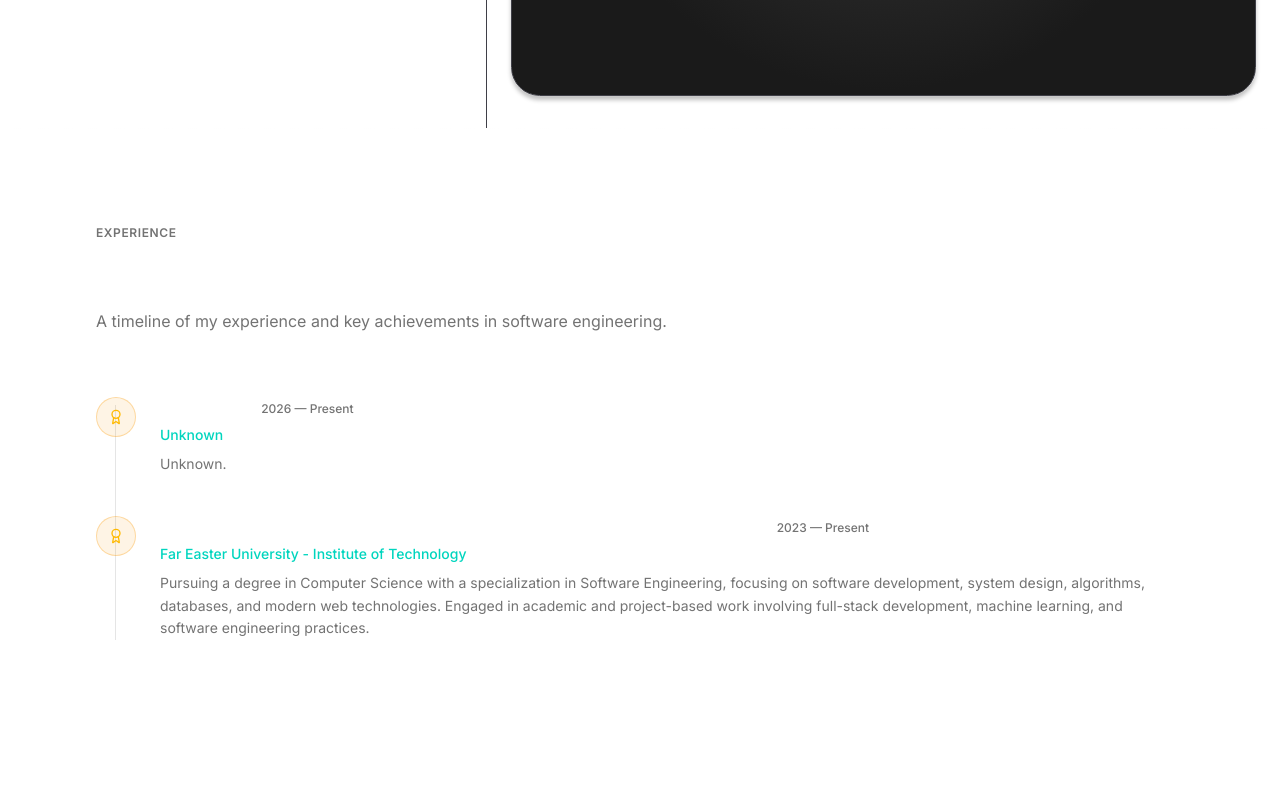
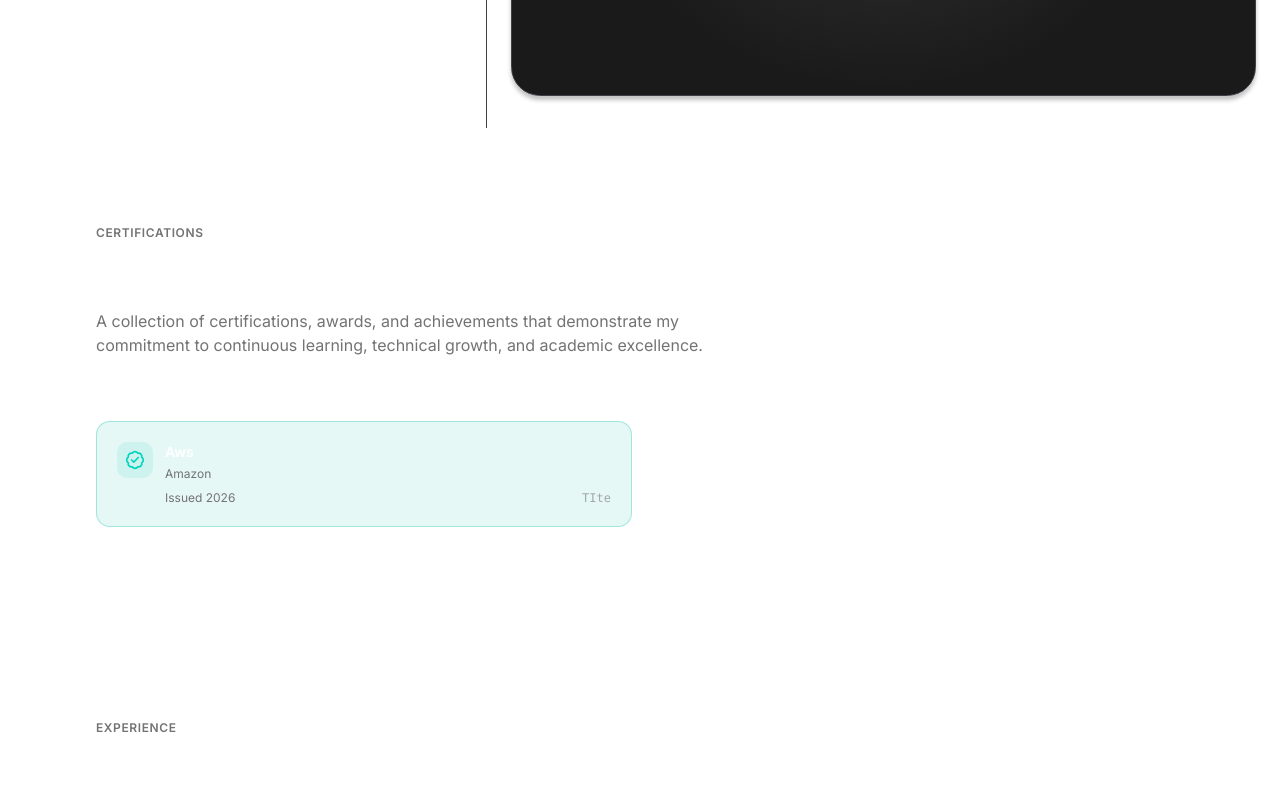
Before and after one commit to ieqisg/Portfolio, a Next.js app: page / in a window 1280 px wide. Shown: the part 1060-1860 px from the top of the page. Built offline with nearby package versions, Linux system fonts and the light colour scheme.

Commit message:
Added: Structure for Certifications

```diff
--- /dev/null
+++ b/app/pages/Certifications.tsx
@@ -0,0 +1,48 @@
+"use client"
+import AnimatedSection from "@/components/AnimatedContent"
+import { CertificationsData } from "@/datas/CertificationsData"
+import { BadgeCheck } from "lucide-react"
+
+export default function Certifications() {
+  return (
+    <section id="contact" className="py-24 px-6 lg:px-16 xl:px-24">
+      <div className="max-w-6xl mx-auto">
+        {/* Experience Timeline */}
+        <AnimatedSection>
+          <div className="mb-16">
+            <h2 className="text-xs font-semibold uppercase tracking-wider text-muted-foreground mb-3">
+              Certifications
+            </h2>
+            <h3 className="text-3xl lg:text-4xl font-bold text-white mb-4">
+              Credentials & Awards
+            </h3>
+            <p className="text-muted-foreground max-w-2xl">
+              A collection of certifications, awards, and achievements that demonstrate my commitment to continuous learning, technical growth, and academic excellence.
+            </p>
+          </div>
+        </AnimatedSection>
+        <div className="grid grid-cols-1 md:grid-cols-2 gap-4">
+          {CertificationsData.map((cert, index) => (
+            <AnimatedSection key={cert.name} delay={index * 100}>
+              <div className={`p-5 rounded-xl border ${cert.color} transition-all duration-300 hover:scale-[1.02]`}>
+                <div className="flex items-start gap-3">
+                  <div className={`p-2 rounded-lg ${cert.color}`}>
+                    <BadgeCheck className="w-5 h-5" />
+                  </div>
+                  <div className="flex-1">
+                    <h4 className="text-sm font-semibold text-white mb-1">{cert.name}</h4>
+                    <p className="text-xs text-muted-foreground mb-2">{cert.issuer}</p>
+                    <div className="flex items-center justify-between">
+                      <span className="text-xs text-muted-foreground">Issued {cert.date}</span>
+                      <span className="text-xs font-mono text-muted-foreground/60">{cert.id}</span>
+                    </div>
+                  </div>
+                </div>
+              </div>
+            </AnimatedSection>
+          ))}
+        </div>
+      </div>
+    </section>
+  )
+}
--- a/app/pages/Experience.tsx
+++ b/app/pages/Experience.tsx
@@ -3,6 +3,7 @@ import { AnimatedSection } from "@/components/AnimatedSection";
 import { Mail, Download, MapPin, Calendar, Award, BookOpen } from "lucide-react";
 
 import { timeline } from "@/datas/ExperienceData";
+import Certifications from "./Certifications";
 
 
 
@@ -62,6 +63,7 @@ export default function Experience() {
                 </div>
               </AnimatedSection>
             ))}
+
           </div>
         </div>
 
--- a/app/pages/main.tsx
+++ b/app/pages/main.tsx
@@ -5,7 +5,7 @@ import About from "./About";
 import Projects from "./Projects";
 import AnimatedContent from "@/components/AnimatedContent";
 import Experience from './Experience';
-
+import Certifications from './Certifications';
 
 
 export default function Main() {
@@ -54,7 +54,10 @@ export default function Main() {
           </div>
         </section>
         <div className="w-full h-px bg-gradient-to-r from-transparent via-white/10 to-transparent" />
+        <Certifications />
+        <div className="w-full h-px bg-gradient-to-r from-transparent via-white/10 to-transparent" />
         <Experience />
+
       </div>
     </>
   );
--- /dev/null
+++ b/datas/CertificationsData.tsx
@@ -0,0 +1,20 @@
+
+
+
+interface Certifications {
+  name: string;
+  issuer: string;
+  date: string;
+  id: string;
+  color: string;
+}
+
+export const CertificationsData: Certifications[] = [
+  {
+    name: "Aws",
+    issuer: "Amazon",
+    date: "2026",
+    id: "TIte",
+    color: "text-teal-400 bg-teal-500/10 border-teal-500/30"
+  }
+]
```
